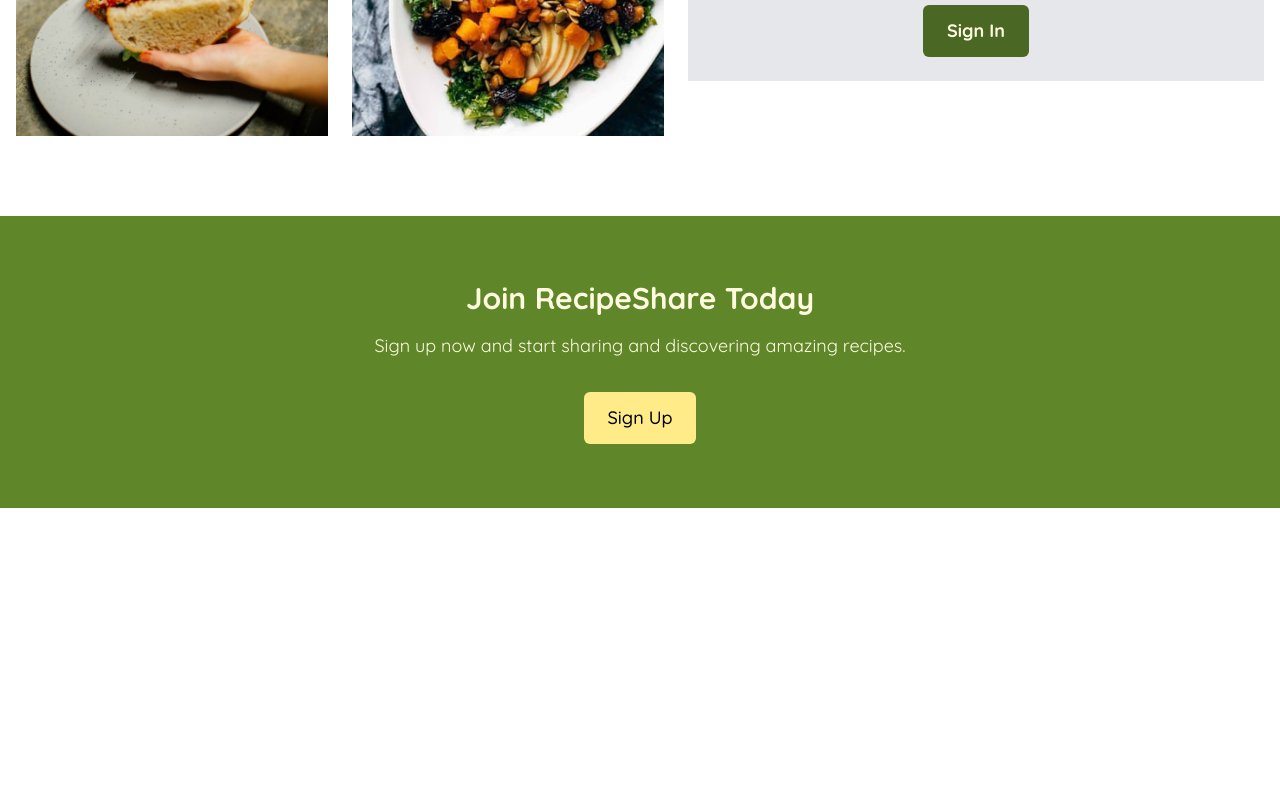
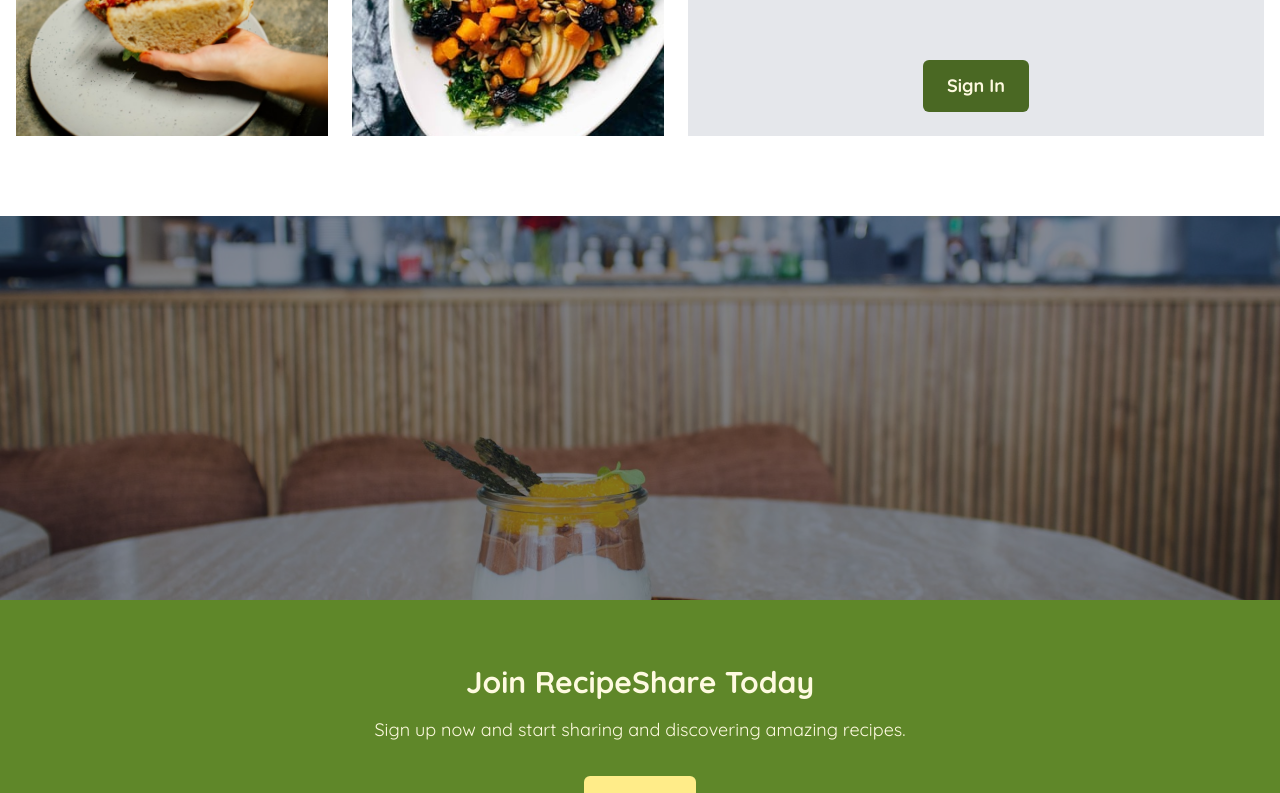
Before and after one commit to chirix33/recipe-sharing-app, a Next.js app: page / in a window 1280 px wide. Shown: the part 596-1389 px from the top of the page. Before the commit the page ends 1104 px from the top, so only its background shows below. Built offline with nearby package versions, Linux system fonts and the light colour scheme; no server answers; a web font is replaced by a local one.

Commit message:
Add parallax image section to Home component for enhanced visual appeal

```diff
--- a/app/page.tsx
+++ b/app/page.tsx
@@ -58,7 +58,7 @@
         </div>
 
         {/* Content Section */}
-        <div className="flex-1 flex flex-col relative text-center text-slate-700 w-full lg:w-auto h-auto p-4 lg:p-6 bg-gray-200">
+        <div className="flex-1 flex flex-col relative text-center text-slate-700 w-full lg:w-auto h-full p-4 lg:p-6 bg-gray-200">
           {/* Title */}
           <div className="flex-0 mb-4 lg:mb-6">
             <h3 className="text-lg lg:text-xl font-semibold">
@@ -81,6 +81,12 @@
         </div>
       </div>
 
+      {/* Parallax Image */}
+      <div className="w-full bg-[url('/images/parallax_image.jpg')] bg-cover bg-fixed bg-center h-96">
+        <div className="w-full h-full flex flex-col items-center justify-center px-6 py-16 text-center bg-slate-900/50 text-slate-50">
+        </div>
+      </div>
+
       {/* Footer */}
       <footer className="w-full bg-mallard-600 text-white-50 py-16">
         <div className="container mx-auto px-6 text-center">
```
Also changed, not shown: public/images/parallax_image.jpg (added).
